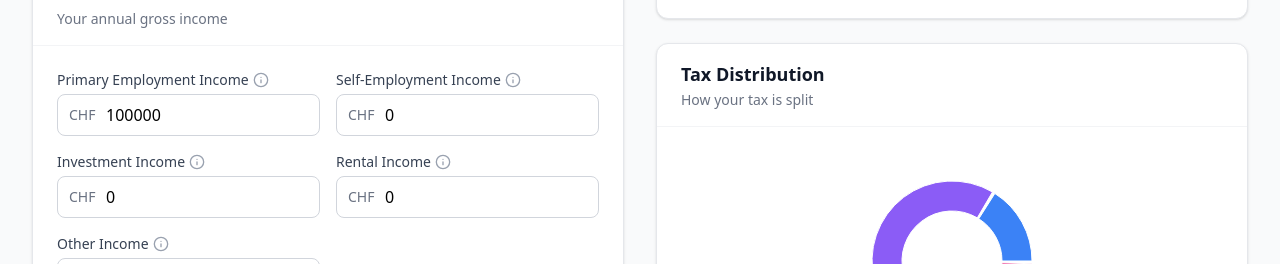
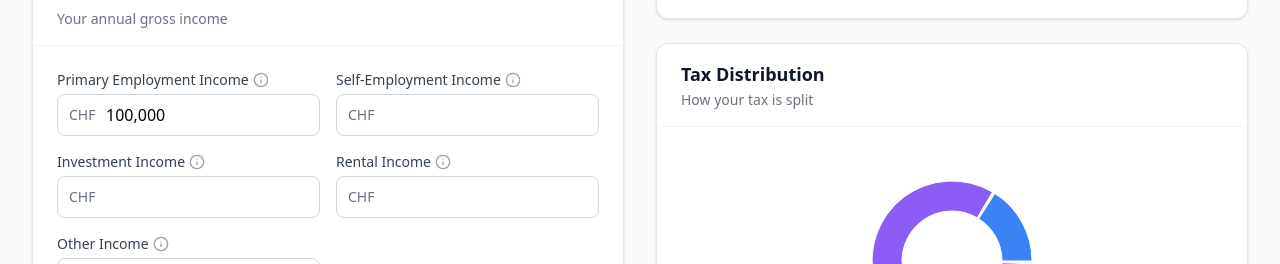
Before and after one commit to palemdev/swiss-tax-calculator, a React (Vite) app: page / in a window 1280 px wide. Shown: the part 688-952 px from the top of the page. Built offline with nearby package versions, Linux system fonts and the light colour scheme.

Commit message:
chore: chf input

```diff
--- a/src/components/common/Input.tsx
+++ b/src/components/common/Input.tsx
@@ -1,5 +1,6 @@
 
 import { Info } from 'lucide-react';
+import { useState } from 'react';
 
 interface InputProps {
   label: string;
@@ -80,15 +81,76 @@ interface CurrencyInputProps {
 }
 
 export function CurrencyInput({ label, value, onChange, tooltip, disabled }: CurrencyInputProps) {
+  const [displayValue, setDisplayValue] = useState('');
+  const [isFocused, setIsFocused] = useState(false);
+
+  const formatNumberWithCommas = (str: string): string => {
+    // Remove all non-digit characters
+    const cleaned = str.replace(/\D/g, '');
+    if (cleaned === '' || cleaned === '0') return '';
+
+    // Add commas
+    return parseInt(cleaned, 10).toLocaleString('en-US');
+  };
+
+  const handleChange = (e: React.ChangeEvent<HTMLInputElement>) => {
+    const inputValue = e.target.value;
+
+    // Remove all non-digit characters for parsing
+    const rawValue = inputValue.replace(/\D/g, '');
+
+    // Format with commas for display
+    const formatted = formatNumberWithCommas(rawValue);
+    setDisplayValue(formatted);
+
+    // Parse to number and update parent
+    const numValue = rawValue === '' ? 0 : parseInt(rawValue, 10);
+    onChange(numValue);
+  };
+
+  const handleFocus = () => {
+    setIsFocused(true);
+  };
+
+  const handleBlur = () => {
+    setIsFocused(false);
+  };
+
+  const currentDisplayValue = displayValue || (value === 0 ? '' : value.toLocaleString('en-US'));
+
   return (
-    <Input
-      label={label}
-      value={value}
-      onChange={onChange}
-      type="currency"
-      step={100}
-      tooltip={tooltip}
-      disabled={disabled}
-    />
+    <div className="mb-4">
+      <label className="flex items-center gap-1 text-sm font-medium text-gray-700 mb-1">
+        {label}
+        {tooltip && (
+          <span className="group relative">
+            <Info className="w-4 h-4 text-gray-400 cursor-help" />
+            <span className="absolute left-0 bottom-full mb-2 hidden group-hover:block w-64 p-2 text-xs bg-gray-900 text-white rounded shadow-lg z-10">
+              {tooltip}
+            </span>
+          </span>
+        )}
+      </label>
+      <div className="relative">
+        <span className="absolute left-3 top-1/2 -translate-y-1/2 text-gray-500 text-sm">
+          CHF
+        </span>
+        <input
+          type="text"
+          inputMode="numeric"
+          value={currentDisplayValue}
+          onChange={handleChange}
+          onFocus={handleFocus}
+          onBlur={handleBlur}
+          disabled={disabled}
+          className="
+            w-full px-3 py-2 border border-gray-300 rounded-lg
+            focus:ring-2 focus:ring-red-500 focus:border-red-500
+            disabled:bg-gray-100 disabled:cursor-not-allowed
+            pl-12
+          "
+        />
+      </div>
+    </div>
   );
 }
```
